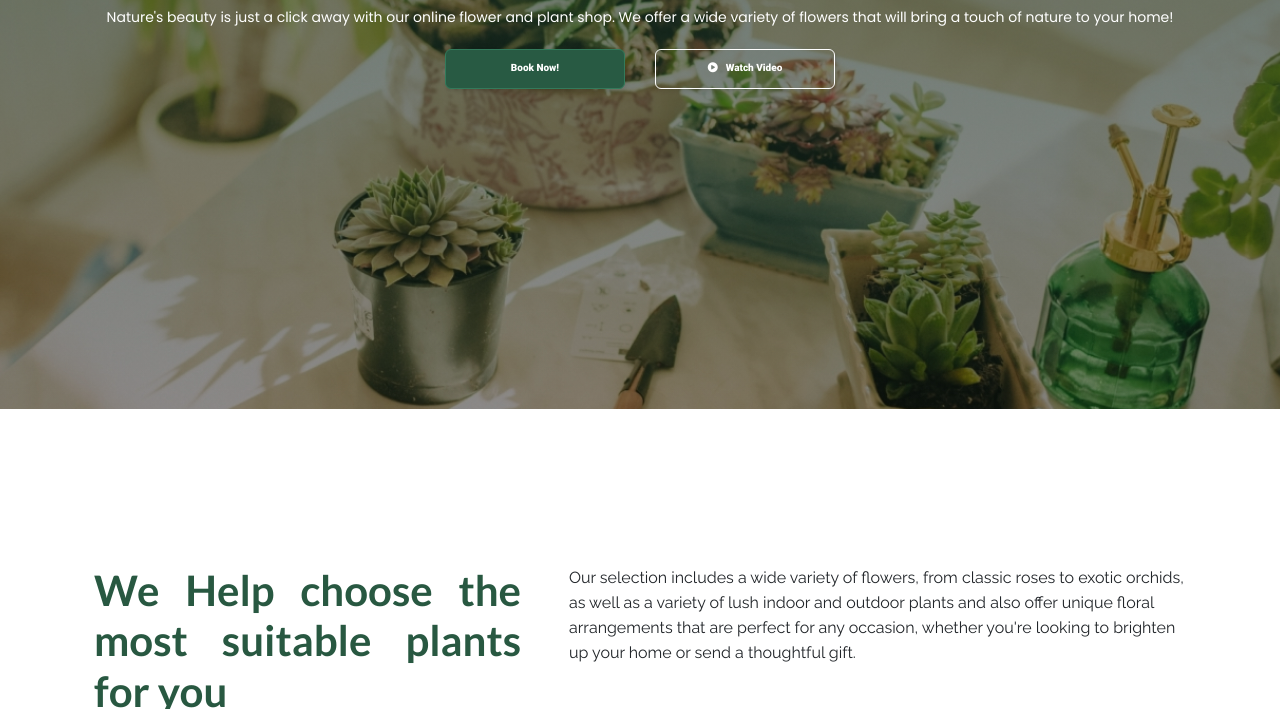
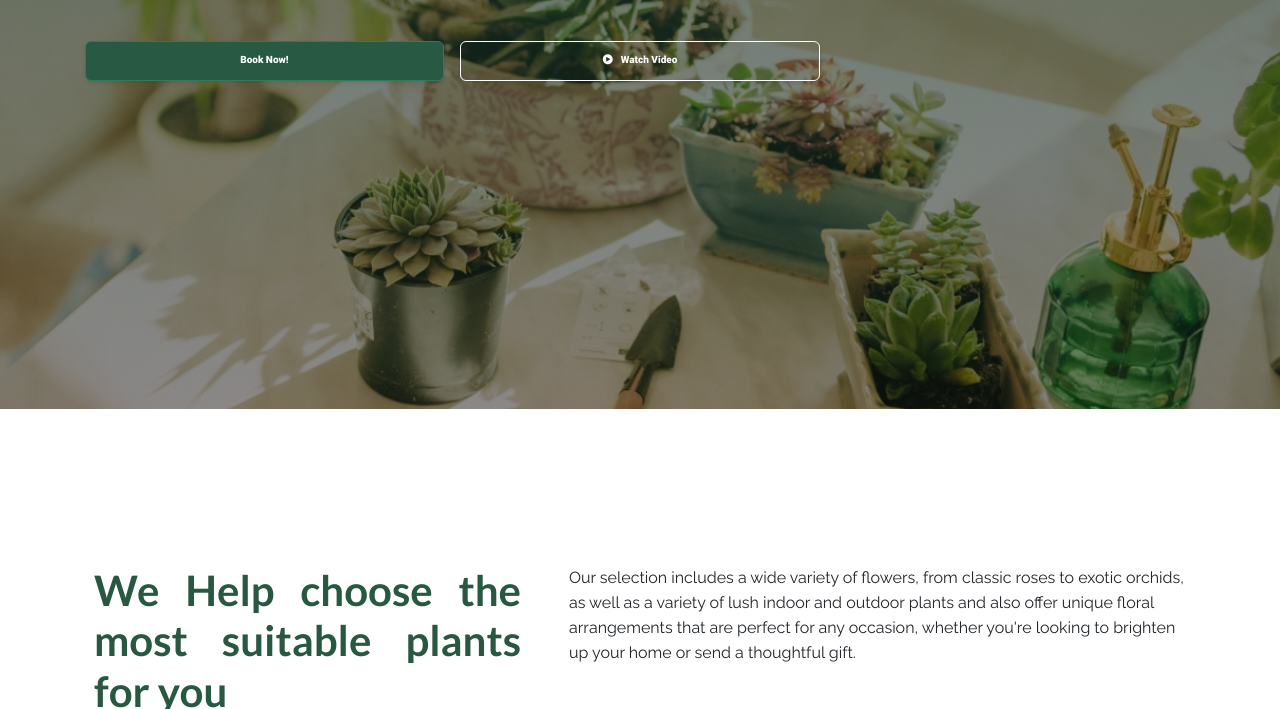
Before and after one commit to klaudix3232/plant-shop-website, a plain HTML site: page index.html in a window 1280 px wide. Shown: the part 391-1100 px from the top of the page. Drawn offline with nearby package versions, Linux system fonts and the light colour scheme.

Commit message:
button fixed

```diff
--- a/index.html
+++ b/index.html
@@ -17,7 +17,6 @@
 
 <body>
     <div class="start container-fluid px-0 ml-0">
-        <div class="col-sm-12 col-md-12 col-lg-12">
         <img id="startPhoto1" src="./home-plants-succulents-and-cacti-transplant-plan-2022-10-06-21-35-06-utc 1(1).jpg">
         <div id="startPhotoMask"></div>
 
@@ -63,23 +62,24 @@
                     </ul>
                 </div>
             </div>
-        </div>
         </nav>
 
         <div class="start-text-div">
-            <div class="start-text-div-child">
+            <div class="start-text-div-child ">
                 <h1>Nature's Beauty Delivered to You</h1>
                 <h3>Nature's beauty is just a click away with our online flower and plant shop. We offer a wide variety
                     of flowers that will bring a touch of nature to your home!</h3>
-                <div class="container1">
-                    <button class="button1" type="button">Book Now!</button>
-                    <button class="button2" type="button"> <i class="fa-solid fa-circle-play"></i>Watch Video
-                        </i></button>
+                <div class="container container1">
+                <div class="row">
+                    <div class="col-sm-12 col-md-6 col-lg-4 mb-2 p-2"> <button class="button1" type="button">Book Now!</button> </div>
+                    <div class="col-sm-12 col-md-6 col-lg-4 mb-2 p-2"> <button class="button2" type="button"> <i class="fa-solid fa-circle-play"></i>Watch Video
+                        </i></button></div>
+                </div>
                 </div>
             </div>
         </div>
        </div>
-    </div>
+</div>
 
     <div class="container" id="aboutUs">
         <div class="row mb-5">
--- a/style.css
+++ b/style.css
@@ -83,18 +83,14 @@ h3 {
     padding-right: 30px;
 }
 
-.container1 {
+/* .container1 {
     display: flex;
     justify-content: center;
     align-items: center;
-}
+} */
 
 
-.button1,
-.button2 {
-    margin: 15px;
 
-}
 
 #aboutUs {
     margin-top: calc(100vh + 100px);
@@ -521,8 +517,7 @@ h3 {
     -webkit-user-select: none;
     touch-action: manipulation;
     vertical-align: middle;
-    height: 30px;
-    width: 180px;
+    width: 100%;
 }
 
 .button1:hover,
@@ -560,8 +555,7 @@ h3 {
     -webkit-user-select: none;
     touch-action: manipulation;
     vertical-align: middle;
-    height: 30px;
-    width: 180px;
+    width: 100%;s
 }
 
 .button2:hover,
```
